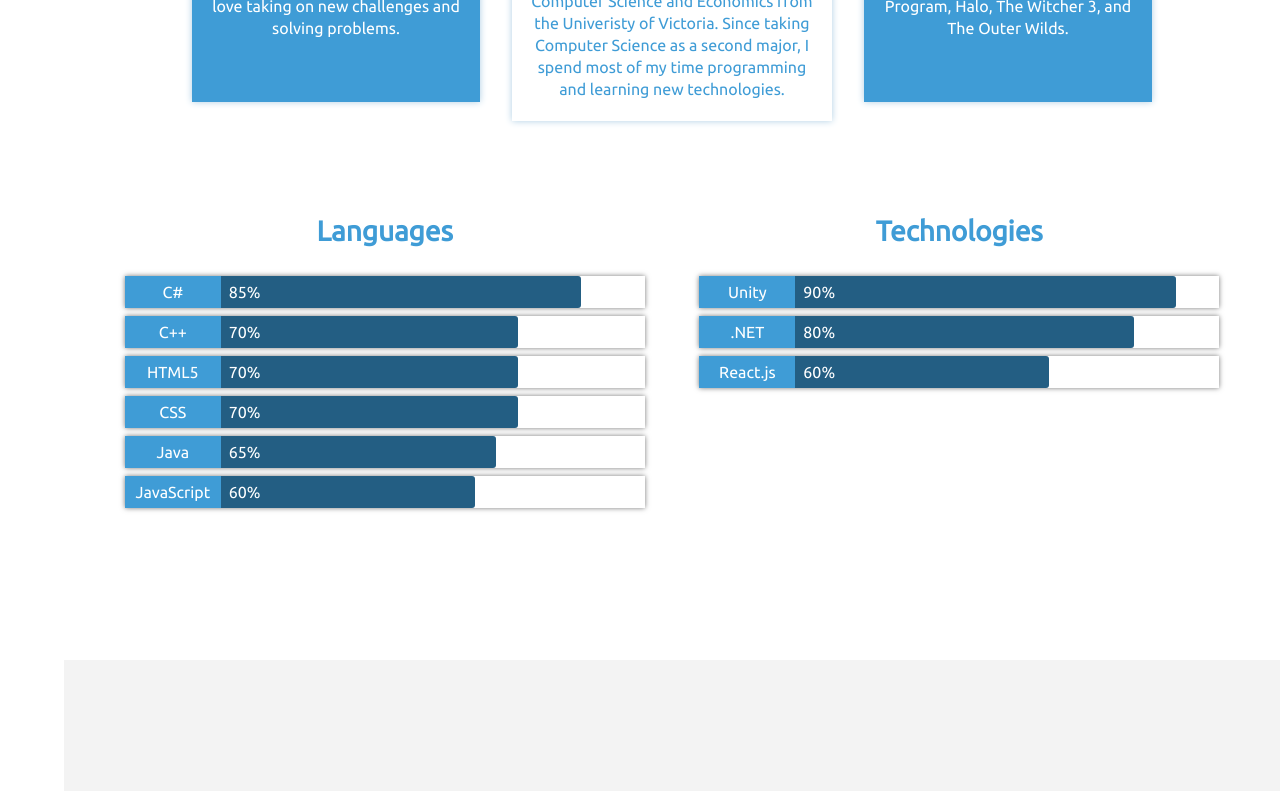
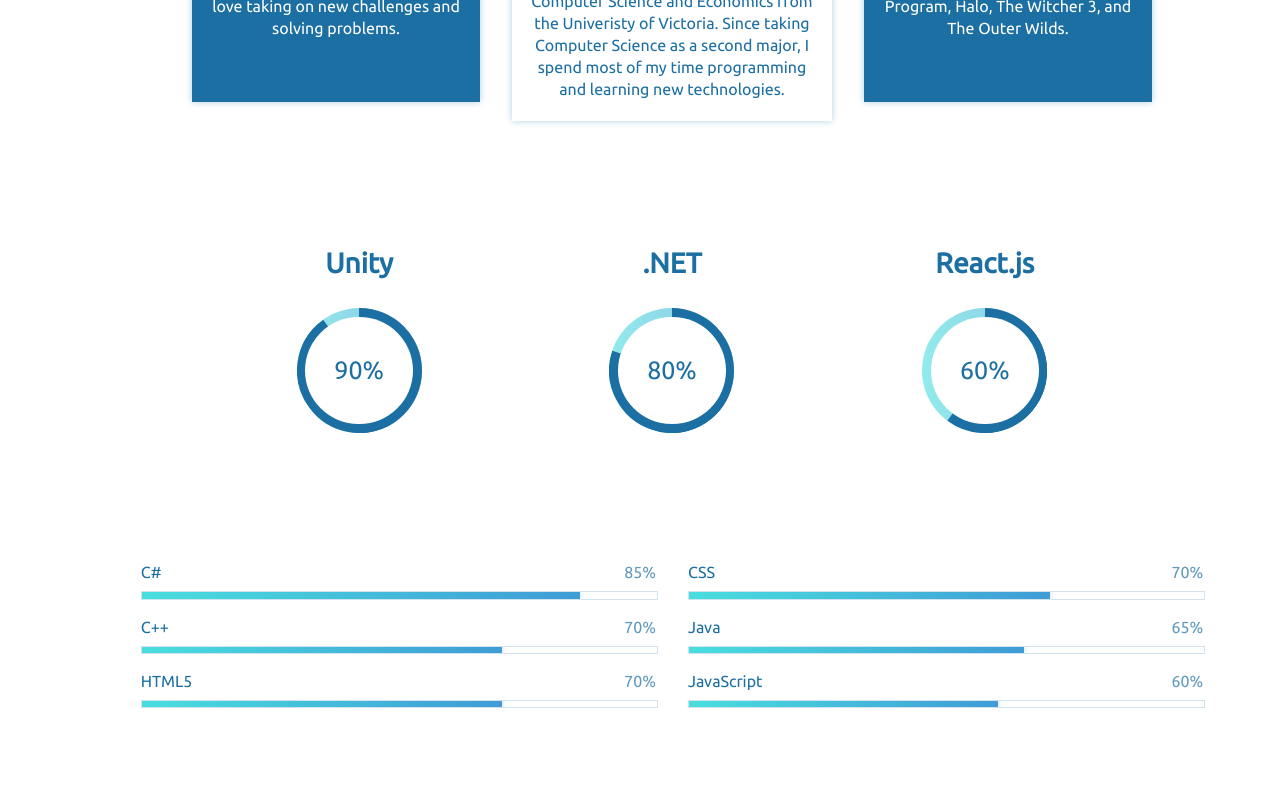
Before and after one commit to jmanke/jmanke.github.io, a React (Create React App) app: page / in a window 1280 px wide. Shown: the part 1440-2231 px from the top of the page. Built offline with nearby package versions, Linux system fonts and the light colour scheme.

Commit message:
circle fill bars

```diff
--- a/public/main.css
+++ b/public/main.css
@@ -496,14 +496,14 @@
 }
 
 .btn:hover {
-  background-color: #3F9CD6;
-  border-color: #3F9CD6;
+  background-color: #1C6FA2;
+  border-color: #1C6FA2;
   color: white;
 }
 
 .btn:active {
   border: solid 1px #bbbbbb;
-  border-color: #3F9CD6;
+  border-color: #1C6FA2;
   -webkit-transform: translateY(1px);
           transform: translateY(1px);
   -webkit-filter: saturate(150%);
@@ -513,9 +513,9 @@
 
 .btn:focus {
   border: solid 1px #bbbbbb;
-  border-color: #3F9CD6;
+  border-color: #1C6FA2;
   outline: none;
-  background-color: #3F9CD6;
+  background-color: #1C6FA2;
   color: white;
 }
 
@@ -595,7 +595,7 @@
   left: 0;
   width: 0.25rem;
   height: 100%;
-  background-color: #3F9CD6;
+  background-color: #8CDCFE;
   -webkit-transition: all 150ms linear;
   transition: all 150ms linear;
   -webkit-transform: scale(1);
@@ -670,7 +670,7 @@
     -webkit-box-direction: normal;
         -ms-flex-direction: row;
             flex-direction: row;
-    min-width: 200px;
+    min-width: 100px;
     width: 100%;
     height: 4rem;
     border-style: none none solid none;
@@ -693,7 +693,7 @@
   }
 }
 
-@media screen and (max-width: 200px) {
+@media screen and (max-width: 100px) {
   .nav__menu-toggle {
     display: initial;
     padding-left: 0.5rem;
@@ -1162,11 +1162,15 @@
   }
 }
 
+.technologies {
+  margin: 8rem 0;
+  display: -webkit-box;
+  display: -ms-flexbox;
+  display: flex;
+}
+
 .skills {
   padding: 4rem 0;
-  display: -webkit-box;
-  display: -ms-flexbox;
-  display: flex;
 }
 
 @media screen and (max-width: 767px) {
@@ -1178,30 +1182,43 @@
   }
 }
 
-.skills__heading {
-  text-align: center;
-  color: #3F9CD6;
+.skills__technologies {
+  margin: 6rem 0;
+  display: -webkit-box;
+  display: -ms-flexbox;
+  display: flex;
+  -ms-flex-wrap: wrap;
+      flex-wrap: wrap;
+  -webkit-box-pack: space-evenly;
+      -ms-flex-pack: space-evenly;
+          justify-content: space-evenly;
+}
+
+.skills__technologies .fill-circle {
+  margin: 1rem;
+}
+
+@media screen and (max-width: 767px) {
+  .skills__technologies {
+    margin: 4rem 0;
+  }
 }
 
 .skills__languages {
-  width: 47.5%;
-  margin-right: auto;
+  display: -webkit-box;
+  display: -ms-flexbox;
+  display: flex;
+}
+
+.skills__languages .fade-in-section-container {
+  margin: 0 1rem;
+  -webkit-box-flex: 1;
+      -ms-flex: 1;
+          flex: 1;
 }
 
 @media screen and (max-width: 767px) {
   .skills__languages {
-    width: 100%;
-    margin: auto;
-  }
-}
-
-.skills__technologies {
-  width: 47.5%;
-  margin-left: auto;
-}
-
-@media screen and (max-width: 767px) {
-  .skills__technologies {
     width: 100%;
     margin: auto;
   }
@@ -1310,6 +1327,7 @@
   will-change: transform;
   -webkit-box-shadow: 0 0 7px #afcfe4;
           box-shadow: 0 0 7px #afcfe4;
+  overflow-x: hidden;
 }
 
 .project-card__page:hover {
@@ -1347,7 +1365,7 @@
 }
 
 .project-card__title {
-  color: #3F9CD6;
+  color: #1C6FA2;
   margin: 1rem 0 0.5rem;
 }
 
@@ -1391,7 +1409,7 @@
 
 .project-card__panel .project-card__title {
   text-align: left;
-  color: #3F9CD6;
+  color: #1C6FA2;
 }
 
 @media screen and (max-width: 767px) {
@@ -1457,7 +1475,7 @@
 }
 
 .resume-item__company {
-  color: #3F9CD6;
+  color: #1C6FA2;
   padding: 0.5rem 0;
 }
 
@@ -1573,7 +1591,7 @@
 }
 
 .txt-accent {
-  color: #3F9CD6;
+  color: #1C6FA2;
 }
 
 .txt-one-half {
@@ -1659,7 +1677,7 @@
   width: 6px;
   height: 18px;
   border-radius: 20%;
-  background: #3F9CD6;
+  background: #1C6FA2;
 }
 
 .lds-spinner div:nth-child(1) {
--- a/public/scss/_variables.scss
+++ b/public/scss/_variables.scss
@@ -9,7 +9,7 @@
 $heading-color: #3b3b3b;
 $heading-color-light: #F3F3F3;
 $highlight-blue: #8CDCFE;
-$accent-blue: #3F9CD6;
+$accent-blue: #1C6FA2;
 
 $heading-font: 'Ubuntu', sans-serif;
 
@@ -23,5 +23,5 @@
 
 $tablet-width: 1024px;
 $mobile-width: 767px;
-$min-width: 200px;
+$min-width: 100px;
 $max-width: 1104px;
--- a/public/scss/main.scss
+++ b/public/scss/main.scss
@@ -264,7 +264,7 @@
     left: 0;
     width: 0.25rem;
     height: 100%;
-    background-color: $accent-blue;
+    background-color: $highlight-blue;
     transition: all 150ms linear;
     transform: scale(1);
     will-change: transform;
@@ -725,32 +725,40 @@
   }
 }
 
+.technologies {
+  margin: 8rem 0;
+  display: flex;
+}
+
 .skills {
   padding: 4rem 0;
-  display: flex;
 
   @media screen and (max-width: $mobile-width) {
     flex-direction: column;
   }
 
-  &__heading {
-    text-align: center;
-    color: $accent-blue;
+  &__technologies {
+    margin: 6rem 0;
+    display: flex;
+    flex-wrap: wrap;
+    justify-content: space-evenly;
+
+    .fill-circle {
+      margin: 1rem;
+    }
+
+    @media screen and (max-width: $mobile-width) {
+      margin: 4rem 0;
+    }
   }
 
   &__languages {
-    width: 47.5%;
-    margin-right: auto;
+    display: flex;
 
-    @media screen and (max-width: $mobile-width) {
-      width: 100%;
-      margin: auto;
+    .fade-in-section-container {
+      margin: 0 1rem;
+      flex: 1;
     }
-  }
-
-  &__technologies {
-    width: 47.5%;
-    margin-left: auto;
 
     @media screen and (max-width: $mobile-width) {
       width: 100%;
@@ -839,6 +847,7 @@
     transition: all 0.2s ease-in-out;
     will-change: transform;
     box-shadow: 0 0 7px rgb(175, 207, 228);
+    overflow-x: hidden;
     // border-radius: 7px;
 
     &:hover {
@@ -1118,7 +1127,6 @@
     left: 0;
   }
 }
-
 // SPINNER
 
 .lds-spinner {
--- a/src/components/Content/Sections/About.jsx
+++ b/src/components/Content/Sections/About.jsx
@@ -1,10 +1,12 @@
 import React from "react";
 import FadeSection from "../../Shared/FadeSection/FadeSection";
 import FillBar from "../../Shared/FillBar/FillBar";
+import FillCircle from "../../Shared/FillCircle/FillCircle";
 import InfoCard from "../../Shared/InfoCard/InfoCard";
 import developmentImg from "../../../images/monitor.svg";
 import manImg from "../../../images/man.svg";
 import hobbyImg from "../../../images/coin.svg";
+import { Fade } from "react-bootstrap";
 
 function createSkill(label, fill) {
   return <FillBar label={label} fill={fill} />;
@@ -19,48 +21,54 @@
             title={"Development"}
             secondary={true}
             icon={developmentImg}
-            text={"Whether its writing efficient, multi-threaded \
+            text={
+              "Whether its writing efficient, multi-threaded \
             C# or C++ code, or front-end with JavaScript and React, \
-            I love taking on new challenges and solving problems."}
+            I love taking on new challenges and solving problems."
+            }
           />
           <InfoCard
             className="info-card__about-me"
             title={"About Me"}
             icon={manImg}
-            text={"My name is Jeff Manke and I'm a Software Developer \
+            text={
+              "My name is Jeff Manke and I'm a Software Developer \
             living in Victoria, BC. I have a BSc, Double Major \
             in Computer Science and Economics from the Univeristy of Victoria. \
             Since taking Computer Science as a second major, I \
             spend most of my time programming and learning new \
-            technologies."}
+            technologies."
+            }
           />
           <InfoCard
             title={"Hobbies"}
             secondary={true}
             icon={hobbyImg}
-            text={"Playing video games is one of my favourite hobbies. Some of my favourite \
-        games are Kerbal Space Program, Halo, The Witcher 3, and The Outer Wilds."}
+            text={
+              "Playing video games is one of my favourite hobbies. Some of my favourite \
+        games are Kerbal Space Program, Halo, The Witcher 3, and The Outer Wilds."
+            }
           />
         </div>
-        <div className="skills">
-          <FadeSection className="skills__languages" delay={100}>
-            <h3 className="skills__heading">Languages</h3>
+      </FadeSection>
+      <FadeSection className="skills__technologies" delay={100}>
+        <FillCircle label={"Unity"} fill={90} />
+        <FillCircle label={".NET"} fill={80} />
+        <FillCircle label={"React.js"} fill={60} />
+      </FadeSection>
+      <div className="skills__languages">
+        <FadeSection delay={100}>
           {createSkill("C#", 85)}
           {createSkill("C++", 70)}
           {createSkill("HTML5", 70)}
+        </FadeSection>
+
+        <FadeSection delay={100}>
           {createSkill("CSS", 70)}
           {createSkill("Java", 65)}
           {createSkill("JavaScript", 60)}
         </FadeSection>
-
-          <FadeSection className="skills__technologies" delay={100}>
-            <h3 className="skills__heading">Technologies</h3>
-            {createSkill("Unity", 90)}
-            {createSkill(".NET", 80)}
-            {createSkill("React.js", 60)}
-          </FadeSection>
       </div>
-      </FadeSection>
     </div>
   );
 };
--- a/src/components/Shared/FadeSection/FadeSection.jsx
+++ b/src/components/Shared/FadeSection/FadeSection.jsx
@@ -40,6 +40,7 @@
   return (
     <div className={"fade-in-section-container " + (props.className ?? "")} ref={domRef}>
       {React.Children.map(props.children, child => (
+        // <div className={"fade-in-section" + ((isVisible && i++ < numVisible) ? " fade-in-section_is-visible" : "")}>
         <div className={`fade-in-section${isVisible && i++ < numVisible ? "_is-visible" : ""}`}>
           {child}
         </div>
--- a/src/components/Shared/FillBar/FillBar.css
+++ b/src/components/Shared/FillBar/FillBar.css
@@ -1,60 +1,52 @@
 .fill-bar {
-  display: flex;
-  height: 2rem;
-  /* border-radius: 3px; */
-
   -webkit-transform: translateZ(0);
   -moz-transform: translateZ(0);
   -ms-transform: translateZ(0);
   -o-transform: translateZ(0);
   transform: translateZ(0);
-
-  box-shadow: 0 0 5px #797979;
   margin: 0.5rem 0;
 }
 
-.fill-bar__label-header {
-  /* border-radius: 3px 0 0 3px; */
+.fill-bar__heading {
   display: flex;
-  height: 100%;
-  width: 10%;
-  min-width: 6rem;
-  background-color: #3f9cd6;
 }
 
-.fill-bar__label {
-  margin: auto;
-  padding: 0 0.5rem;
-  color: white;
+.fill-bar__heading-label {
+  color: #1C6FA2;
+  margin-top: 0.5rem;
+  margin-bottom: 0.5rem;
+  margin-right: auto;
 }
 
-.fill-bar__background-container {
-	position: relative;
-	display: flex;
-	background-color: transparent;
-	width: 90%;
-	overflow: hidden;
+.fill-bar__heading-percent {
+  color: #1C6FA2;
+  opacity: 70%;
+  margin-top: 0.5rem;
+  margin-bottom: 0.5rem;
+  margin-left: auto;
 }
 
-.fill-bar__background {
-	position: absolute;
-	top: 0;
-	left: 0;
-	transform: translateX(-100%);
-  transition: transform 3s ease-out;
-  will-change: transform;
-	width: 100%;
-	height: 100%;
+.fill-bar__bar-container {
+  width: 100%;
+  height: 0.4rem;
+
+  border-style: solid;
+  border-color: rgba(161, 200, 224, 0.5);
+  border-width: 1px;
+
+  overflow: hidden;
 }
 
-.fill-bar__background_is-visible {
-	transform: translateX(0);
+.fill-bar__bar {
+  display: flex;
+  background: linear-gradient(to left, #3F9CD6, #49DEDE);
+  height: 100%;
+  align-self: center;
+  box-shadow: 0 0 7px rgb(175, 207, 228);
+  transform: translateX(-100%);
+  transition: transform 3s ease-out;
 }
 
-.fill-bar__fill-percent {
-  color: white;
-	padding-left: 0.5rem;
-	margin-top: auto;
-	margin-bottom: auto;
-	z-index: 1;
+.fill-bar__bar_isVisible {
+  transform: translateX(0);
 }
--- a/src/components/Shared/FillBar/FillBar.jsx
+++ b/src/components/Shared/FillBar/FillBar.jsx
@@ -3,12 +3,7 @@
 
 function fillStyle(width) {
   return {
-    display: "flex",
-    backgroundColor: "rgb(35, 94, 131)",
-    width: width ? width.toString() + "%" : "0%",
-    height: "100%",
-    alignSelf: "center",
-    borderRadius: "0 3px 3px 0"
+    width: width ? width.toString() + "%" : "0%"
   };
 }
 
@@ -28,8 +23,11 @@
     };
 
     const observer = new IntersectionObserver(entry => {
-      if (entry[0].isIntersecting) {
-        setShowFill(true);
+      for (let i = 0; i < entry.length; i++) {
+        if (entry[i].isIntersecting) {
+          setShowFill(true);
+          break;
+        }
       }
     }, options);
     observer.observe(domRef.current);
@@ -37,15 +35,13 @@
   }, [domRef]);
 
   return (
-    <div ref={domRef} className={"fill-bar " + props.className ?? ""}>
-      <div className="fill-bar__label-header">
-        <div className="fill-bar__label">{props.label}</div>
+    <div ref={domRef} className={"fill-bar " + (props.className ?? "")}>
+      <div className="fill-bar__heading">
+        <p className="fill-bar__heading-label">{props.label}</p>
+        <p className="fill-bar__heading-percent">{props.fill + "%"}</p>
       </div>
-      <div className={"fill-bar__background-container"}>
-        <div className={"fill-bar__background" + (showFill ? " fill-bar__background_is-visible" : "")}>
-          <div style={fillStyle(props.fill)} />
-        </div>
-        <div className="fill-bar__fill-percent">{props.fill + "%"}</div>
+      <div className="fill-bar__bar-container">
+        <div className={"fill-bar__bar " + (showFill ? "fill-bar__bar_isVisible" : "")} style={fillStyle(props.fill)} />
       </div>
     </div>
   );
--- /dev/null
+++ b/src/components/Shared/FillCircle/FillCircle.css
@@ -0,0 +1,189 @@
+.fill-circle {
+  width: fit-content;
+  height: fit-content;
+  flex: 1;
+}
+
+.fill-circle__label {
+  color: #1C6FA2;
+  text-align: center;
+}
+
+.progress-circle {
+  font-size: 25px;
+  margin: 20px;
+  position: relative; /* so that children can be absolutely positioned */
+  padding: 0;
+  width: 5em;
+  height: 5em;
+  background: linear-gradient(to left, rgba(63, 156, 214, 0.6), rgba(73, 222, 222, 0.6));
+  border-radius: 50%;
+  line-height: 5em;
+
+  margin: auto;
+}
+
+.progress-circle:after{
+   border: none;
+   position: absolute;
+   top: 0.35em;
+   left: 0.35em;
+   text-align: center;
+   display: block;
+   border-radius: 50%;
+   width: 4.3em;
+   height: 4.3em;
+   background-color: white;
+   content: " ";
+}
+/* Text inside the control */
+.progress-circle span {
+   position: absolute;
+   line-height: 5em;
+   width: 5em;
+   text-align: center;
+   display: block;
+   color: #1C6FA2;
+   z-index: 2;
+}
+.left-half-clipper {
+  /* a round circle */
+  border-radius: 50%;
+  width: 5em;
+  height: 5em;
+  position: absolute; /* needed for clipping */
+  clip: rect(0, 5em, 5em, 2.5em); /* clips the whole left half*/
+}
+/* when p>50, don't clip left half*/
+.progress-circle.over50 .left-half-clipper {
+  clip: rect(auto,auto,auto,auto);
+}
+.value-bar {
+  /*This is an overlayed square, that is made round with the border radius,
+  then it is cut to display only the left half, then rotated clockwise
+  to escape the outer clipping path.*/
+  position: absolute; /*needed for clipping*/
+  clip: rect(0, 2.5em, 5em, 0);
+  width: 5em;
+  height: 5em;
+  border-radius: 50%;
+  border: 0.45em solid #1C6FA2; /*The border is 0.35 but making it larger removes visual artifacts */
+  /*background-color: #4D642D;*/ /* for debug */
+  box-sizing: border-box;
+
+}
+/* Progress bar filling the whole right half for values above 50% */
+.progress-circle.over50 .first50-bar {
+  /*Progress bar for the first 50%, filling the whole right half*/
+  position: absolute; /*needed for clipping*/
+  clip: rect(0, 5em, 5em, 2.5em);
+  background-color: #1C6FA2;
+  border-radius: 50%;
+  width: 5em;
+  height: 5em;
+}
+.progress-circle:not(.over50) .first50-bar{ display: none; }
+
+
+/* Progress bar rotation position */
+.progress-circle.p0 .value-bar { display: none; }
+.progress-circle.p1 .value-bar { transform: rotate(4deg); }
+.progress-circle.p2 .value-bar { transform: rotate(7deg); }
+.progress-circle.p3 .value-bar { transform: rotate(11deg); }
+.progress-circle.p4 .value-bar { transform: rotate(14deg); }
+.progress-circle.p5 .value-bar { transform: rotate(18deg); }
+.progress-circle.p6 .value-bar { transform: rotate(22deg); }
+.progress-circle.p7 .value-bar { transform: rotate(25deg); }
+.progress-circle.p8 .value-bar { transform: rotate(29deg); }
+.progress-circle.p9 .value-bar { transform: rotate(32deg); }
+.progress-circle.p10 .value-bar { transform: rotate(36deg); }
+.progress-circle.p11 .value-bar { transform: rotate(40deg); }
+.progress-circle.p12 .value-bar { transform: rotate(43deg); }
+.progress-circle.p13 .value-bar { transform: rotate(47deg); }
+.progress-circle.p14 .value-bar { transform: rotate(50deg); }
+.progress-circle.p15 .value-bar { transform: rotate(54deg); }
+.progress-circle.p16 .value-bar { transform: rotate(58deg); }
+.progress-circle.p17 .value-bar { transform: rotate(61deg); }
+.progress-circle.p18 .value-bar { transform: rotate(65deg); }
+.progress-circle.p19 .value-bar { transform: rotate(68deg); }
+.progress-circle.p20 .value-bar { transform: rotate(72deg); }
+.progress-circle.p21 .value-bar { transform: rotate(76deg); }
+.progress-circle.p22 .value-bar { transform: rotate(79deg); }
+.progress-circle.p23 .value-bar { transform: rotate(83deg); }
+.progress-circle.p24 .value-bar { transform: rotate(86deg); }
+.progress-circle.p25 .value-bar { transform: rotate(90deg); }
+.progress-circle.p26 .value-bar { transform: rotate(94deg); }
+.progress-circle.p27 .value-bar { transform: rotate(97deg); }
+.progress-circle.p28 .value-bar { transform: rotate(101deg); }
+.progress-circle.p29 .value-bar { transform: rotate(104deg); }
+.progress-circle.p30 .value-bar { transform: rotate(108deg); }
+.progress-circle.p31 .value-bar { transform: rotate(112deg); }
+.progress-circle.p32 .value-bar { transform: rotate(115deg); }
+.progress-circle.p33 .value-bar { transform: rotate(119deg); }
+.progress-circle.p34 .value-bar { transform: rotate(122deg); }
+.progress-circle.p35 .value-bar { transform: rotate(126deg); }
+.progress-circle.p36 .value-bar { transform: rotate(130deg); }
+.progress-circle.p37 .value-bar { transform: rotate(133deg); }
+.progress-circle.p38 .value-bar { transform: rotate(137deg); }
+.progress-circle.p39 .value-bar { transform: rotate(140deg); }
+.progress-circle.p40 .value-bar { transform: rotate(144deg); }
+.progress-circle.p41 .value-bar { transform: rotate(148deg); }
+.progress-circle.p42 .value-bar { transform: rotate(151deg); }
+.progress-circle.p43 .value-bar { transform: rotate(155deg); }
+.progress-circle.p44 .value-bar { transform: rotate(158deg); }
+.progress-circle.p45 .value-bar { transform: rotate(162deg); }
+.progress-circle.p46 .value-bar { transform: rotate(166deg); }
+.progress-circle.p47 .value-bar { transform: rotate(169deg); }
+.progress-circle.p48 .value-bar { transform: rotate(173deg); }
+.progress-circle.p49 .value-bar { transform: rotate(176deg); }
+.progress-circle.p50 .value-bar { transform: rotate(180deg); }
+.progress-circle.p51 .value-bar { transform: rotate(184deg); }
+.progress-circle.p52 .value-bar { transform: rotate(187deg); }
+.progress-circle.p53 .value-bar { transform: rotate(191deg); }
+.progress-circle.p54 .value-bar { transform: rotate(194deg); }
+.progress-circle.p55 .value-bar { transform: rotate(198deg); }
+.progress-circle.p56 .value-bar { transform: rotate(202deg); }
+.progress-circle.p57 .value-bar { transform: rotate(205deg); }
+.progress-circle.p58 .value-bar { transform: rotate(209deg); }
+.progress-circle.p59 .value-bar { transform: rotate(212deg); }
+.progress-circle.p60 .value-bar { transform: rotate(216deg); }
+.progress-circle.p61 .value-bar { transform: rotate(220deg); }
+.progress-circle.p62 .value-bar { transform: rotate(223deg); }
+.progress-circle.p63 .value-bar { transform: rotate(227deg); }
+.progress-circle.p64 .value-bar { transform: rotate(230deg); }
+.progress-circle.p65 .value-bar { transform: rotate(234deg); }
+.progress-circle.p66 .value-bar { transform: rotate(238deg); }
+.progress-circle.p67 .value-bar { transform: rotate(241deg); }
+.progress-circle.p68 .value-bar { transform: rotate(245deg); }
+.progress-circle.p69 .value-bar { transform: rotate(248deg); }
+.progress-circle.p70 .value-bar { transform: rotate(252deg); }
+.progress-circle.p71 .value-bar { transform: rotate(256deg); }
+.progress-circle.p72 .value-bar { transform: rotate(259deg); }
+.progress-circle.p73 .value-bar { transform: rotate(263deg); }
+.progress-circle.p74 .value-bar { transform: rotate(266deg); }
+.progress-circle.p75 .value-bar { transform: rotate(270deg); }
+.progress-circle.p76 .value-bar { transform: rotate(274deg); }
+.progress-circle.p77 .value-bar { transform: rotate(277deg); }
+.progress-circle.p78 .value-bar { transform: rotate(281deg); }
+.progress-circle.p79 .value-bar { transform: rotate(284deg); }
+.progress-circle.p80 .value-bar { transform: rotate(288deg); }
+.progress-circle.p81 .value-bar { transform: rotate(292deg); }
+.progress-circle.p82 .value-bar { transform: rotate(295deg); }
+.progress-circle.p83 .value-bar { transform: rotate(299deg); }
+.progress-circle.p84 .value-bar { transform: rotate(302deg); }
+.progress-circle.p85 .value-bar { transform: rotate(306deg); }
+.progress-circle.p86 .value-bar { transform: rotate(310deg); }
+.progress-circle.p87 .value-bar { transform: rotate(313deg); }
+.progress-circle.p88 .value-bar { transform: rotate(317deg); }
+.progress-circle.p89 .value-bar { transform: rotate(320deg); }
+.progress-circle.p90 .value-bar { transform: rotate(324deg); }
+.progress-circle.p91 .value-bar { transform: rotate(328deg); }
+.progress-circle.p92 .value-bar { transform: rotate(331deg); }
+.progress-circle.p93 .value-bar { transform: rotate(335deg); }
+.progress-circle.p94 .value-bar { transform: rotate(338deg); }
+.progress-circle.p95 .value-bar { transform: rotate(342deg); }
+.progress-circle.p96 .value-bar { transform: rotate(346deg); }
+.progress-circle.p97 .value-bar { transform: rotate(349deg); }
+.progress-circle.p98 .value-bar { transform: rotate(353deg); }
+.progress-circle.p99 .value-bar { transform: rotate(356deg); }
+.progress-circle.p100 .value-bar { transform: rotate(360deg); }
--- /dev/null
+++ b/src/components/Shared/FillCircle/FillCircle.jsx
@@ -0,0 +1,17 @@
+import React from "react";
+import "./FillCircle.css";
+
+export default props => {
+  return (
+    <div className="fill-circle">
+      <h3 className="fill-circle__label">{props.label}</h3>
+      <div className={"progress-circle " + (props.fill > 50 ? "over50 " : "") + "p" + props.fill.toString()}>
+        <span>{props.fill + "%"}</span>
+        <div className="left-half-clipper">
+          <div className="first50-bar"></div>
+          <div className="value-bar"></div>
+        </div>
+      </div>
+    </div>
+  );
+};
--- a/src/components/Shared/FocusPanel/FocusPanel.css
+++ b/src/components/Shared/FocusPanel/FocusPanel.css
@@ -54,7 +54,7 @@
   overflow-y: auto;
 }
 
-@media screen and (max-width: 50rem) {
+@media screen and (max-width: 767px) {
   .focus-panel__container {
     max-width: 80vw;
     max-height: 80vh;
--- a/src/components/Shared/Timeline/Timeline.css
+++ b/src/components/Shared/Timeline/Timeline.css
@@ -30,7 +30,7 @@
   margin: auto;
   height: 100%;
   width: 0.15rem;
-  background-color: #3F9CD6;
+  background-color: #1C6FA2;
   /* border-radius: 10px; */
   /* box-shadow: 0 0 3px rgb(136, 197, 235); */
 }
```
Also changed, not shown: src/components/Shared/InfoCard/InfoCard.css (+4 -4 lines), 1 other file (tests, documents, lock files or other folders). Lines whose indentation alone changed are shown as unchanged.
